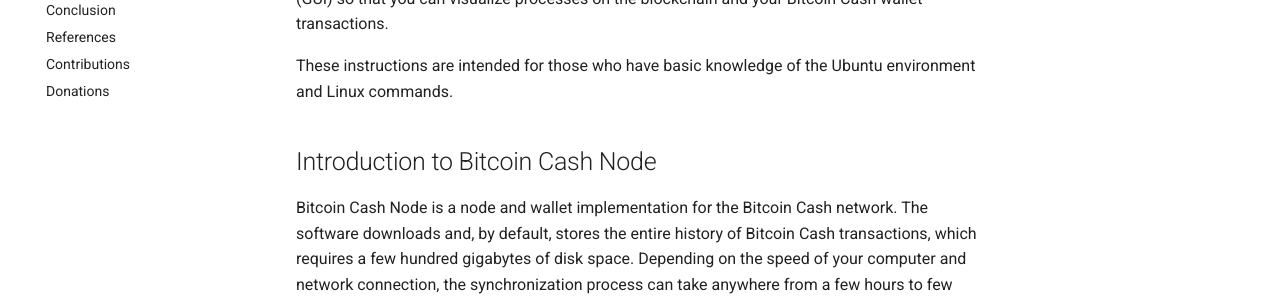
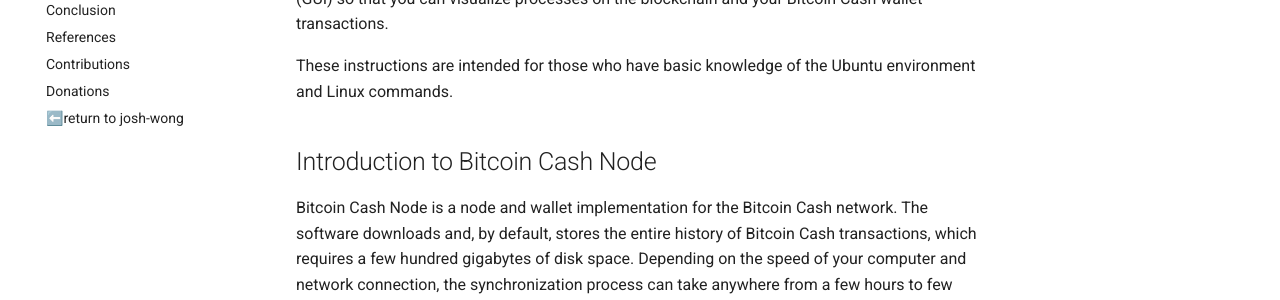
Before and after one commit to josh-wong/bitcoin-cash-node-on-raspberry-pi, an MkDocs documentation site: the page built from docs/index.md, in a window 1280 px wide. Shown: the part 245-545 px from the top of the page. Built offline with MkDocs 1.6.1 and Material for MkDocs 9.7.7, drawn with Linux system fonts in a browser that asks for light colours.

Commit message:
Add home page to navi

```diff
--- a/mkdocs.yml
+++ b/mkdocs.yml
@@ -14,3 +14,4 @@
   - References: 'references/index.md'
   - Contributions: 'contributions/index.md'
   - Donations: 'donations/index.md'
+  - ⬅️return to josh-wong: 'https://josh-wong.github.io/'
```
